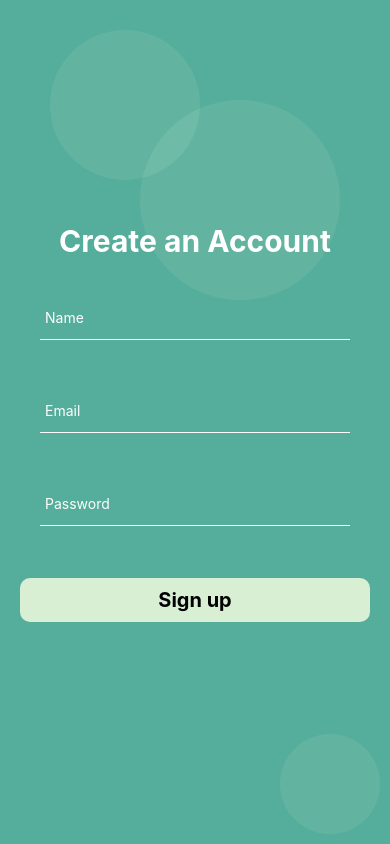
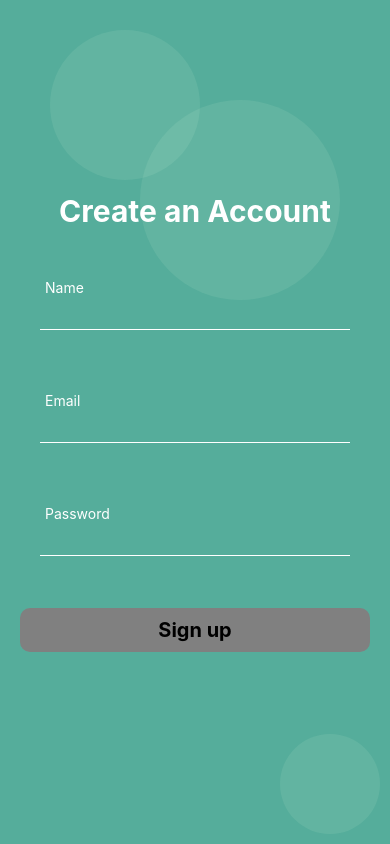
Before and after one commit to mnnlr/Chess_Vision_App_Client, a React Native app: screen /Register in a window 390 px wide. Built offline with nearby package versions, Linux system fonts and the light colour scheme.

Commit message:
Login & Signup Screen

```diff
--- a/app.json
+++ b/app.json
@@ -19,15 +19,7 @@
     "ios": {
       "supportsTablet": true
     },
-    "android": {
-      "adaptiveIcon": {
-        "foregroundImage": "./assets/ChessVisionLogo.png",
-        "backgroundColor": "#ffffff",
-        "foregroundImageScale": 1
-      },
-      "package": "com.rutu12.chessVision",
-      "icon": "./assets/ChessVisionLogo.png"
-    },
+
     "web": {
       "favicon": "./assets/favicon.png"
     },
--- a/componenet/WaveInput.js
+++ b/componenet/WaveInput.js
@@ -1,7 +1,7 @@
 import React, { useState, useRef } from 'react';
 import { Animated, TextInput, View, StyleSheet, Text } from 'react-native';
 
-const WaveInput = ({ label }) => {
+const WaveInput = ({ label,value,onChangeText }) => {
   const [isFocused, setIsFocused] = useState(false);
   const [text, setText] = useState('');
   const labelAnimation = useRef(new Animated.Value(0)).current;
@@ -45,8 +45,8 @@ const WaveInput = ({ label }) => {
     <View style={styles.container}>
       <TextInput
         style={styles.input}
-        value={text}
-        onChangeText={setText}
+        value={value}
+        onChangeText={onChangeText}
         onFocus={handleFocus}
         onBlur={handleBlur}
         placeholder=""
@@ -79,7 +79,7 @@ const styles = StyleSheet.create({
   },
   input: {
     fontSize: 16,
-    padding: 10,
+    padding: 20,
     paddingLeft: 5,
     width: '100%',
     borderBottomWidth: 1,
--- a/screens/ChessGame.js
+++ b/screens/ChessGame.js
@@ -1,7 +1,7 @@
 // ChessGame.js
 import React, { useState, useEffect } from 'react';
 import {Chess} from 'chess.js';
-import { View, Text, TouchableOpacity, StyleSheet, Alert, Modal, TextInput, Button,Image } from 'react-native';
+import { View, Text, TouchableOpacity, StyleSheet, Alert, Modal, TextInput, Button,Image} from 'react-native';
 
 const ChessGame = () => {
     const [game, setGame] = useState(new Chess());
@@ -43,6 +43,11 @@ const ChessGame = () => {
           from: selectedSquare,
           to: square,
         };
+
+        //check for pawn promotion code with me
+        if(game.get(selectedSquare).type === 'p' && ((row === 0 && game.turn() === 'w') || (row === 7 && game.turn() === 'b'))){
+           move.promotion = 'q';
+        }
         const result = game.move(move);
         if (result) {
           updateBoard();
@@ -50,10 +55,15 @@ const ChessGame = () => {
           setSelectedSquare(null);
         } else {
           Alert.alert('Invalid Move');
+          setHighlightedSquares([]);
+          setSelectedSquare(null);
         }
       } else {
-        highlightMoves(square);
-        setSelectedSquare(square);
+        if(board[row][col] !== ''){
+          highlightMoves(square);
+          setSelectedSquare(square);
+        }
+
       }
     };
 
@@ -75,9 +85,12 @@ const ChessGame = () => {
         Q: require('../assets/wq.png'),
         K: require('../assets/wk.png'),
       };
+      return <Image source={pieceImages[piece.color === 'w' ? piece.type.toUpperCase() : piece.type]} style={styles.piece} />;
+      // return <Image source={pieceImages[piece.type]} style={styles.piece} />;
+    };
 
-      return <Image source={pieceImages[piece.type]} style={styles.piece} />;
-    };
+
+
 
     // Define the function to render each square on the board
     const renderSquare = (row, col) => {
@@ -95,10 +108,11 @@ const ChessGame = () => {
           onPress={() => handlePressSquare(row, col)}
         >
             {renderPiece(piece)}
-          {/* <Text style={styles.piece}>{piece}</Text> */}
         </TouchableOpacity>
       );
     };
+
+
 
     return (
       <View style={styles.container}>
@@ -132,9 +146,7 @@ const ChessGame = () => {
       justifyContent: 'center',
       alignItems: 'center',
     },
-    piece: {
-      fontSize: 24,
-    },
+
     highlightedSquare: {
       backgroundColor: '#d3d3d3',
     },
--- a/screens/Login.js
+++ b/screens/Login.js
@@ -1,9 +1,26 @@
 import { StyleSheet, Text, View, TouchableOpacity, Pressable, Image } from 'react-native';
-import React from 'react';
+import React, { useEffect, useState } from 'react';
 import WaveInput from '../componenet/WaveInput';
 import { useNavigation } from '@react-navigation/native';
 const Login = () => {
   const navigation = useNavigation();
+  const [email, setEmail] = useState('');
+  const [password, setPassword] = useState('');
+  const[isButtonEnabled,setIsButtonEnabled] =useState(false);
+
+
+  useEffect(()=>{
+    if(validateEmail(email) && password.length >=6){
+      setIsButtonEnabled(true);
+    } else {
+      setIsButtonEnabled(false);
+    }
+  },[email,password]);
+
+  const validateEmail = (email) =>{
+    const re = /^[^\s@]+@[^\s@]+\.[^\s@]+$/;
+    return re.test(String(email).toLowerCase());
+  };
   return (
     <View style={styles.container}>
       <View style={styles.gradientContainer}>
@@ -15,14 +32,17 @@ const Login = () => {
         <Text style={styles.text}>Login to your Account</Text>
         <View style={styles.inputContainer}>
 
-              <WaveInput label="Email" />
-              <WaveInput label="Password" />
+          <WaveInput label="Email" value={email} onChangeText={setEmail}/>
+          <WaveInput label="Password" value={password} onChangeText={setPassword}/>
         </View>
-            <Pressable onPress={() => navigation.navigate('Home')} style={styles.button}>
+        <Pressable
+        onPress={() => navigation.navigate('Home')}
+        style={[styles.button, !isButtonEnabled && { backgroundColor: 'gray' }]}
+        disabled={!isButtonEnabled}>
           <Text style={styles.buttonText}>Sign in</Text>
         </Pressable>
         <Pressable style={styles.googleButton}>
-           <Image source={require('../assets/GoogleIcon.png')} style={styles.googleIcon}/>
+          <Image source={require('../assets/GoogleIcon.png')} style={styles.googleIcon} />
           <Text style={styles.googleButtonText}>Sign in with Google</Text>
         </Pressable>
       </View>
@@ -115,7 +135,7 @@ const Login = () => {
     padding: 10,
     marginTop: 10,
     width: '100%',
-        marginTop:'5%'
+    marginTop: '5%'
   },
   googleIcon: {
     width: 24,
@@ -126,8 +146,8 @@ const Login = () => {
     color: '#000',
     fontSize: 18,
     fontWeight: '500',
-        textAlign:'center',
-        marginRight:'10%'
+    textAlign: 'center',
+    marginRight: '10%'
   },
 });
 
--- a/screens/Register.js
+++ b/screens/Register.js
@@ -1,9 +1,30 @@
 import { StyleSheet, Text, View, TouchableOpacity } from 'react-native';
-import React from 'react';
+import React, { useEffect, useState } from 'react';
 import WaveInput from '../componenet/WaveInput';
 import { useNavigation } from '@react-navigation/native';
 const Register = () => {
   const navigation = useNavigation();
+
+  const[name,setName] = useState('');
+  const [email,setEmail] = useState('');
+  const[password,setPassword] = useState('');
+  const[isButtonEnabled, setIsButtonEnabled] =useState(false)
+
+  useEffect(()=>{
+
+    if(name.length > 0 && validateEmail(email) && password.length >=6 ){
+      setIsButtonEnabled(true);
+    } else{
+      setIsButtonEnabled(false);
+    }
+  },[name,email,password]);
+
+  const validateEmail =(email) =>{
+    // const re = /^[^\s@]+@[^\s@]+\.[^\s@]+$/;
+    const re = /^[^\s@]+@[^\s@]+\.[^\s@]+$/;
+    return re.test(String(email).toLowerCase());
+  };
+
   return (
     <View style={styles.container}>
       <View style={styles.gradientContainer}>
@@ -14,11 +35,14 @@ const Register = () => {
       <View style={styles.content}>
         <Text style={styles.text}>Create an Account</Text>
         <View style={styles.inputContainer}>
-          <WaveInput label="Name" />
-          <WaveInput label="Email" />
-          <WaveInput label="Password" />
+          <WaveInput label="Name" value={name} onChangeText={setName}/>
+          <WaveInput label="Email"  value={email} onChangeText={setEmail}/>
+          <WaveInput label="Password" value={password} onChangeText={setPassword} />
         </View>
-        <TouchableOpacity onPress={() => navigation.navigate('Home')} style={styles.button}>
+        <TouchableOpacity
+        onPress={() => navigation.navigate('Home')}
+        style={[styles.button, !isButtonEnabled && { backgroundColor: 'gray' }]}
+        disabled={!isButtonEnabled}>
           <Text style={styles.buttonText}>Sign up</Text>
         </TouchableOpacity>
       </View>
```
Lines whose indentation alone changed are shown as unchanged.
